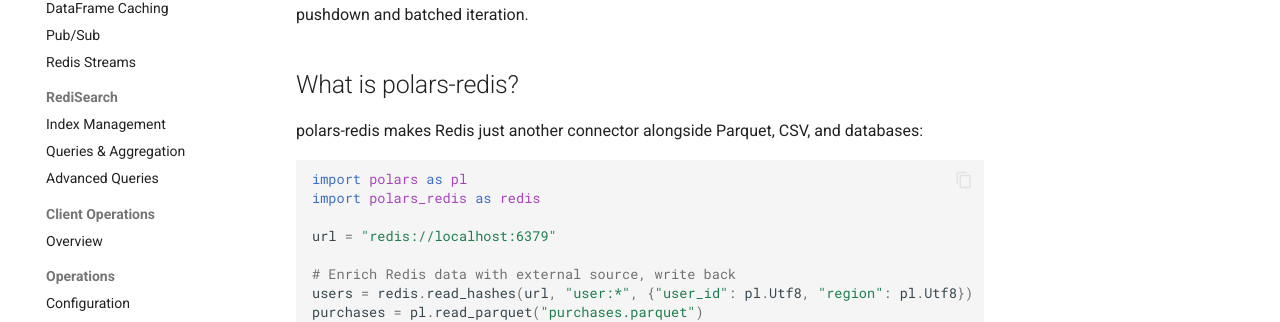
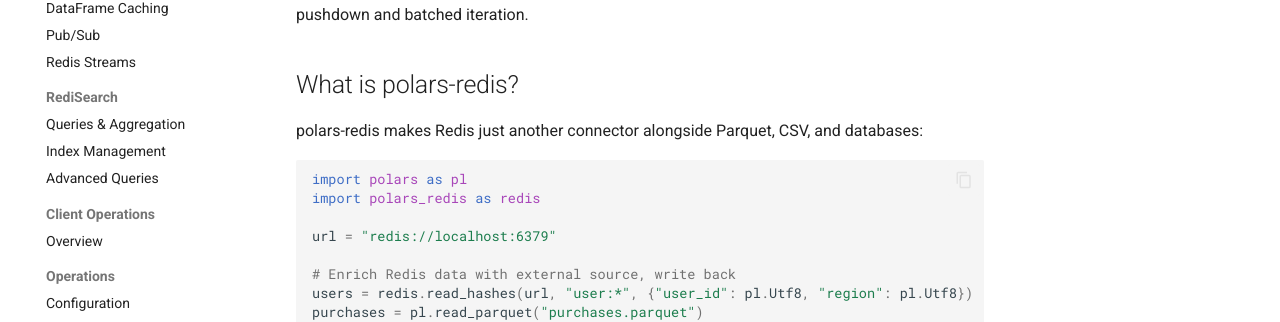
Before and after one commit to joshrotenberg/polars-redis, an MkDocs documentation site: the page built from docs/index.md, in a window 1280 px wide. Shown: the part 399-721 px from the top of the page. Built offline with MkDocs 1.6.1 and Material for MkDocs 9.7.7, drawn with Linux system fonts in a browser that asks for light colours; comment, search, counter and statistics services are not loaded; part of the change alters nothing that is shown.

```diff
--- a/mkdocs.yml
+++ b/mkdocs.yml
@@ -72,8 +72,8 @@ nav:
       - Pub/Sub: guide/pubsub.md
       - Redis Streams: guide/streams.md
   - RediSearch:
+      - Queries & Aggregation: guide/redisearch.md
       - Index Management: guide/index-management.md
-      - Queries & Aggregation: guide/redisearch.md
       - Advanced Queries: examples/advanced-queries.md
   - Client Operations:
       - Overview: guide/client-operations.md
```
